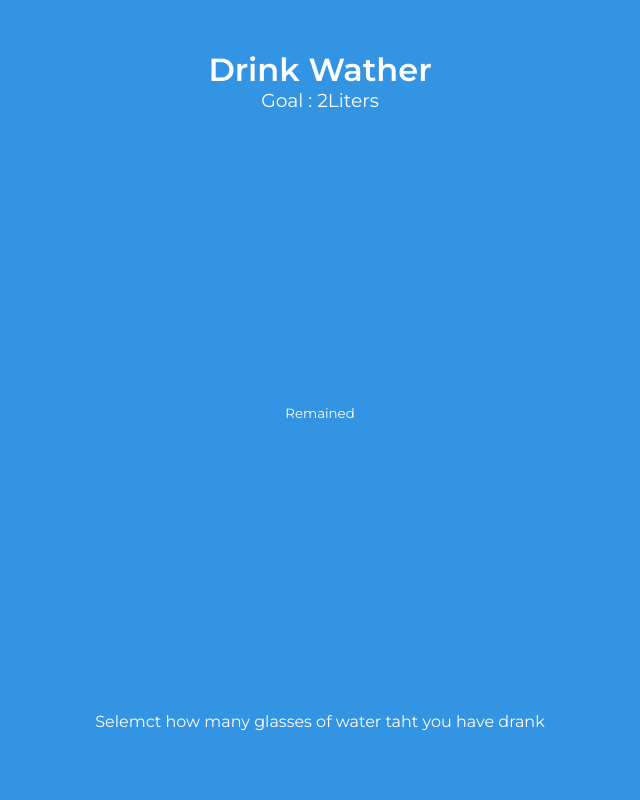
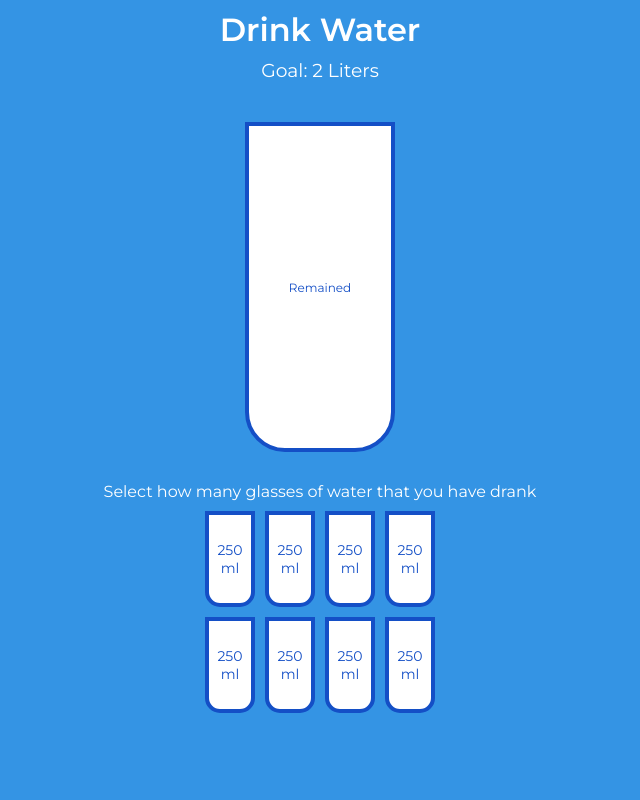
Before and after one commit to Azoonex/50_DAY, a plain HTML site: page day22/index.html in a window 1280 px wide. Shown: the top 800 px of the page, without its empty margins (320-960 px from the left). Drawn offline with Linux system fonts and the light colour scheme.

Commit message:
FIXED FOR  DAY22 LEATER

```diff
--- /dev/null
+++ b/day22/app.css
@@ -0,0 +1,120 @@
+@import url('https://fonts.googleapis.com/css?family=Montserrat:400,600&display=swap');
+
+:root {
+  --border-color: #144fc6;
+  --fill-color: #6ab3f8;
+}
+
+* {
+    padding: 0;
+    margin: 0;
+  box-sizing: border-box;
+}
+
+body {
+  background-color: #3494e4;
+  color: #fff;
+  font-family: 'Montserrat', sans-serif;
+  display: flex;
+  flex-direction: column;
+  align-items: center;
+  margin-bottom: 40px;
+}
+
+h1 {
+  margin: 10px 0 0;
+}
+
+h3 {
+  font-weight: 400;
+  margin: 10px 0;
+}
+
+
+.cup {
+  background-color: #fff;
+  border: 4px solid var(--border-color);
+  color: var(--border-color);
+  border-radius: 0 0 40px 40px;
+  height: 330px;
+  width: 150px;
+  margin: 30px 0;
+  display: flex;
+  flex-direction: column;
+  overflow: hidden;
+}
+
+.cup.cup-small{
+    height: 96px;
+    width: 50px;
+    border-radius: 0 0 15px 15px;
+    background-color: #fff;
+    cursor: pointer;
+    font-size: 14px;
+    align-items: center;
+    justify-content: center;
+    text-align: center;
+    margin: 5px;
+    transition: 0.3s ease;
+}
+
+.cup.cup-small.fil{
+    height: 95px;
+    width: 50px;
+    border-radius:  0 0 15px 15px;
+    background-color: aliceblue;
+    cursor: pointer;
+    font-size: 15px;
+    align-items: center;
+    justify-content: center;
+    margin: 5px;
+    transition: 0.3s ease;
+}
+
+.cup.cup-small.full{
+    background-color: var(--fill-color);
+    color: #fff;
+}
+
+.cups{
+    display: flex;
+    flex-wrap: wrap;
+    align-items: center;
+    justify-content: center;
+    width: 280px;
+}
+
+.remained{
+    display: flex;
+    flex-direction: column;
+    align-items: center;
+    justify-content: center;
+    text-align: center;
+    flex: 1;
+    transition: 0.3s ease;
+}
+
+.remained span{
+    font-size: 20x;
+    font-weight: bold;
+}
+
+.remained small{
+    font-size: 12px;
+}
+
+.percentage{
+    background-color: var(--border-color);
+    display: flex;
+    align-items: center;
+    justify-content: center;
+    font-weight: bold;
+    font-size: 30px;
+    height: 0;
+    transition: 0.3 ease;
+}
+
+.text{
+    text-align: center;
+    margin: 0 0 5px;
+}
--- a/day22/index.html
+++ b/day22/index.html
@@ -1,27 +1,26 @@
+
 <!DOCTYPE html>
 <html lang="en">
   <head>
     <meta charset="UTF-8" />
     <meta name="viewport" content="width=device-width, initial-scale=1.0" />
-        <meta http-equiv="X-UA-Compatible" content="IE=7" />
-        <meta name="description" content="game ,play,persent" />
-        <title>linkman</title>
-        <link rel="stylesheet" href="./style.css">
+    <link rel="stylesheet" href="app.css" />
+    <title>Drink Water</title>
   </head>
   <body>
-        <h1>Drink Wather</h1>
-        <h3>Goal : 2Liters</h3>
+    <h1>Drink Water</h1>
+    <h3>Goal: 2 Liters</h3>
 
     <div class="cup">
       <div class="remained" id="remained">
-                <span class="liters"></span>
+        <span id="liters"></span>
         <small>Remained</small>
       </div>
-            <div class="percentage" id="precentage"></div>
+
+      <div class="percentage" id="percentage"></div>
     </div>
-        <p class="text">
-            Selemct how many glasses of water taht you have drank
-        </p>
+
+    <p class="text">Select how many glasses of water that you have drank</p>
 
     <div class="cups">
       <div class="cup cup-small">250 ml</div>
@@ -33,5 +32,7 @@
       <div class="cup cup-small">250 ml</div>
       <div class="cup cup-small">250 ml</div>
     </div>
+
+    <script src="app.js"></script>
   </body>
 </html>
--- a/day22/style.css
+++ /dev/null
@@ -1,43 +0,0 @@
-@import url('https://fonts.googleapis.com/css?family=Montserrat:400,600&display=swap');
-
-:root {
-  --border-color: #144fc6;
-  --fill-color: #6ab3f8;
-  --body-color: #3494e4;
-  --light-color: #fff,
-}
-
-* {
-    padding: 0;
-    margin: 0;
-  box-sizing: border-box;
-}
-
-body{
-    background-color: var(--body-color);
-    color: #fff;
-    font-family: 'Montserrat',sans-serif;
-    display: flex;
-    flex-direction: column;
-    align-items: center;
-    margin-top: 40px;
-}
-
-h1{
-    margin: 10px 0 0;
-}
-
-h3{
-    font-weight: 400;
-    margin-top: 0 0;
-}
-
-.cup{
-    display: flex;
-    align-items: center;
-    justify-content: center;
-    flex-direction: column;
-    width: 200px;
-    height: 600px;
-    background-color: var(--light-color);
-}
```
Also changed, not shown: day22/app.ts (+52 -0 lines), day22/sc.js (added). Lines whose indentation alone changed are shown as unchanged.
